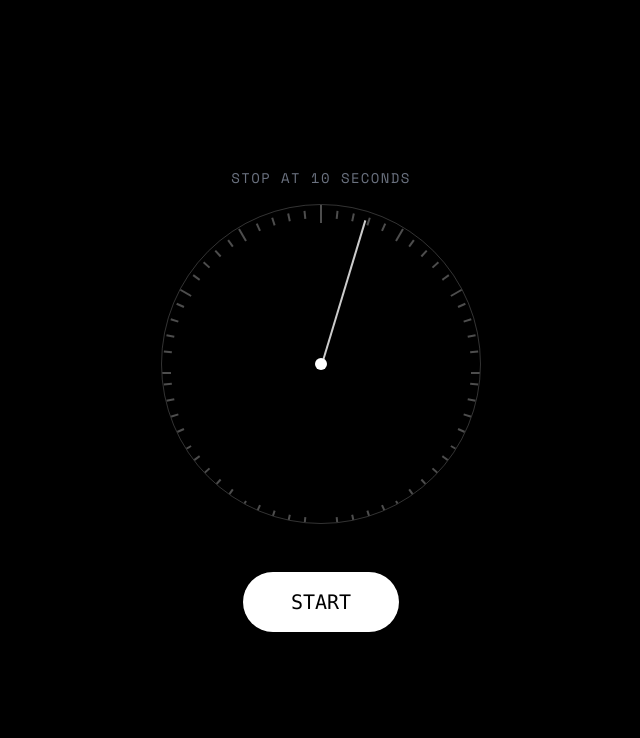
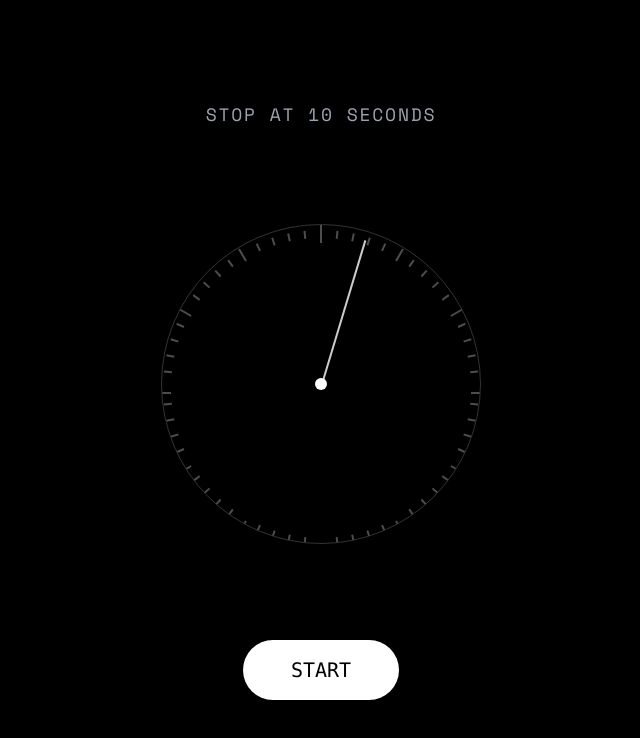
Before and after one commit to galitsky94/timewarp, a React (Vite) app: page / in a window 1280 px wide. Both pictures are taken after a click on the button "Let's find out". Shown: the top 738 px of the page, without its empty margins (319-959 px from the left). Built offline with nearby package versions, Linux system fonts and the light colour scheme.

Commit message:
Improve: Larger text and better spacing between elements

```diff
--- a/src/components/TestScreen.tsx
+++ b/src/components/TestScreen.tsx
@@ -40,15 +40,16 @@ const TestScreen: React.FC<TestScreenProps> = ({ onStop, startTest }) => {
 
   return (
     <div className="flex flex-col items-center justify-center w-full h-full">
+      <div className="flex flex-col items-center justify-between h-[600px]">
         {/* Instruction text - only show before test has started */}
         {!testStarted && (
-        <p className="text-gray-500 text-sm mono tracking-widest mb-4">
+          <p className="text-gray-400 text-lg mono tracking-widest mb-8">
             STOP AT 10 SECONDS
           </p>
         )}
 
         {/* Minimal clock visualization */}
-      <div className="relative w-80 h-80 mb-12">
+        <div className="relative w-80 h-80">
           <div className="absolute inset-0 rounded-full border border-white/20 flex items-center justify-center overflow-hidden">
             {clockMarkers}
 
@@ -79,10 +80,11 @@ const TestScreen: React.FC<TestScreenProps> = ({ onStop, startTest }) => {
 
         <button
           onClick={testStarted ? onStop : handleStart}
-        className="bg-white text-black font-mono text-xl py-4 px-12 rounded-full hover:bg-white/90 transition-colors"
+          className="bg-white text-black font-mono text-xl py-4 px-12 rounded-full hover:bg-white/90 transition-colors mt-8"
         >
           {testStarted ? 'STOP' : 'START'}
         </button>
+      </div>
     </div>
   );
 };
```
Lines whose indentation alone changed are shown as unchanged.
